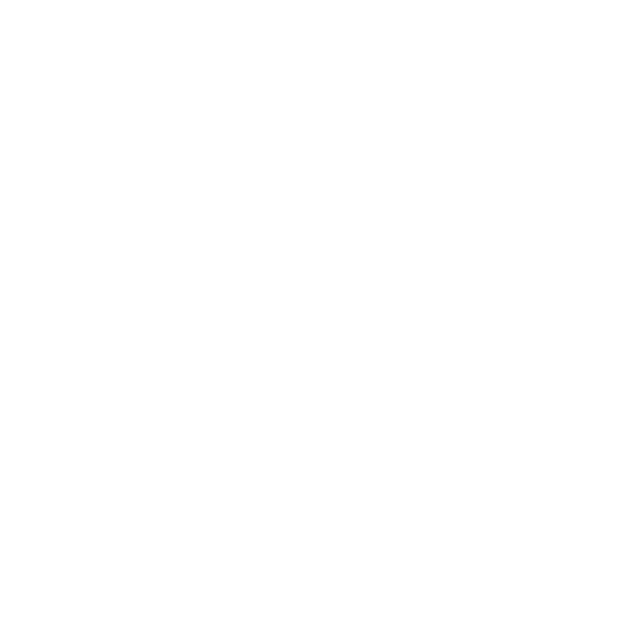
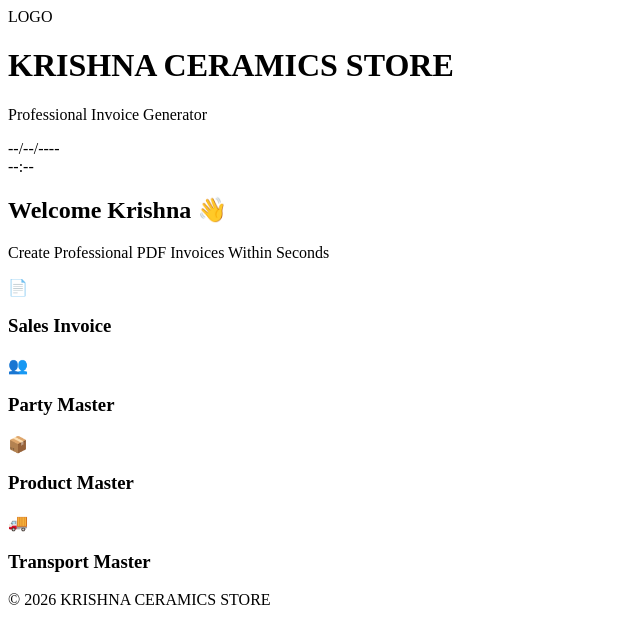
Before and after one commit to ktilesworld-sudo/krishna-ceramics-erp, a plain HTML site: page index.html in a window 1280 px wide. Shown: the whole page, without its empty margins (0-640 px from the left). Drawn offline with Linux system fonts and the light colour scheme.

Commit message:
Update index.html

```diff
--- a/index.html
+++ b/index.html
@@ -1,5 +1,6 @@
 <!DOCTYPE html>
-<html lang="en">
+<html lang="en" dir="ltr">
+
 <head>
 
 <meta charset="UTF-8">
@@ -7,10 +8,15 @@
 <meta name="viewport"
 content="width=device-width, initial-scale=1.0">
 
-<title>KRISHNA CERAMICS STORE ERP</title>
+<meta name="theme-color"
+content="#17375E">
 
-<link rel="manifest"
-href="manifest.json">
+<meta name="description"
+content="KRISHNA CERAMICS STORE Professional Invoice Generator">
+
+<title>
+KRISHNA CERAMICS STORE
+</title>
 
 <link rel="stylesheet"
 href="style.css">
@@ -19,9 +25,109 @@ href="style.css">
 
 <body>
 
-<div id="app"></div>
+<div class="app">
+
+<header class="header">
+
+<div class="header-left">
+
+<div class="logo">
+
+LOGO
+
+</div>
+
+<div class="company-info">
+
+<h1>
+KRISHNA CERAMICS STORE
+</h1>
+
+<p>
+Professional Invoice Generator
+</p>
+
+</div>
+
+</div>
+
+<div class="header-right">
+
+<div id="currentDate">
+--/--/----
+</div>
+
+<div id="currentTime">
+--:--
+</div>
+
+</div>
+
+</header>
+
+<main id="dashboard">
+<section class="welcome-card">
+
+<h2>
+Welcome Krishna 👋
+</h2>
+
+<p>
+
+Create Professional PDF Invoices
+Within Seconds
+
+</p>
+
+</section>
+
+<section class="dashboard-grid">
+
+<div class="card">
+
+<span>📄</span>
+
+<h3>Sales Invoice</h3>
+
+</div>
+
+<div class="card">
+
+<span>👥</span>
+
+<h3>Party Master</h3>
+
+</div>
+
+<div class="card">
+
+<span>📦</span>
+
+<h3>Product Master</h3>
+
+</div>
+
+<div class="card">
+
+<span>🚚</span>
+
+<h3>Transport Master</h3>
+
+</div>
+
+</section>
+
+</main>
+<footer>
+
+© 2026 KRISHNA CERAMICS STORE
+
+</footer>
+
+</div>
 
 <script src="app.js"></script>
 
 </body>
+
 </html>
```
